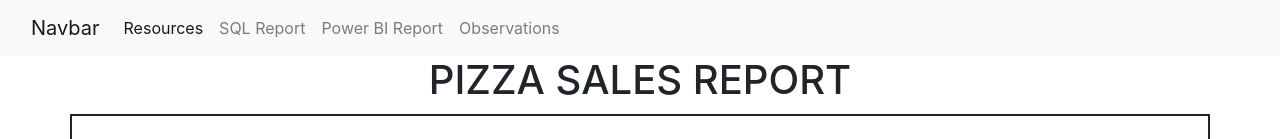
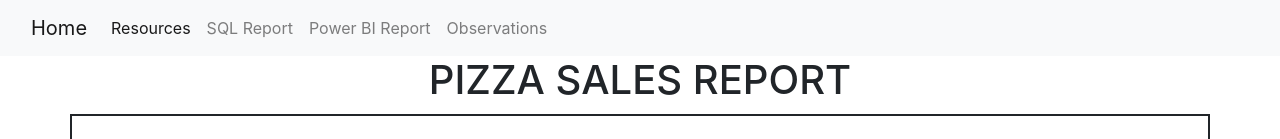
Before and after one commit to MohitSaini90/Pizza_Sales_Report, a plain HTML site: page index.html in a window 1280 px wide. Shown: the top 139 px of the page. Drawn offline with nearby package versions, Linux system fonts and the light colour scheme.

Commit message:
Update index.html

```diff
--- a/index.html
+++ b/index.html
@@ -19,7 +19,7 @@
 <body>
     <nav class="navbar navbar-expand-lg navbar-light bg-light sticky-top">
         <div class="container-fluid">
-            <a class="navbar-brand" href="#">Navbar</a>
+            <a class="navbar-brand" href="#">Home</a>
             <button class="navbar-toggler" type="button" data-bs-toggle="collapse" data-bs-target="#navbarNavAltMarkup"
                 aria-controls="navbarNavAltMarkup" aria-expanded="false" aria-label="Toggle navigation">
                 <span class="navbar-toggler-icon"></span>
```
